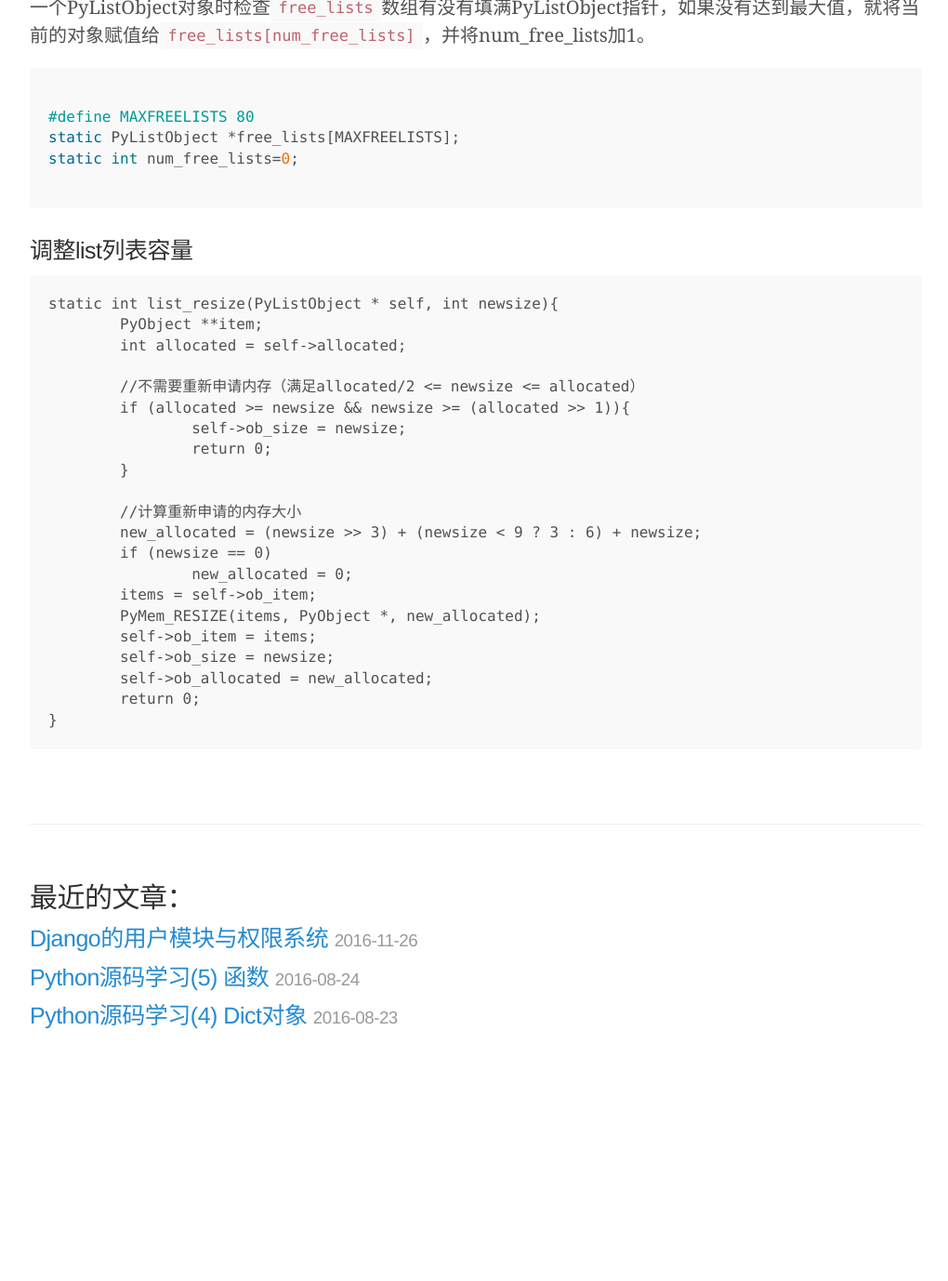
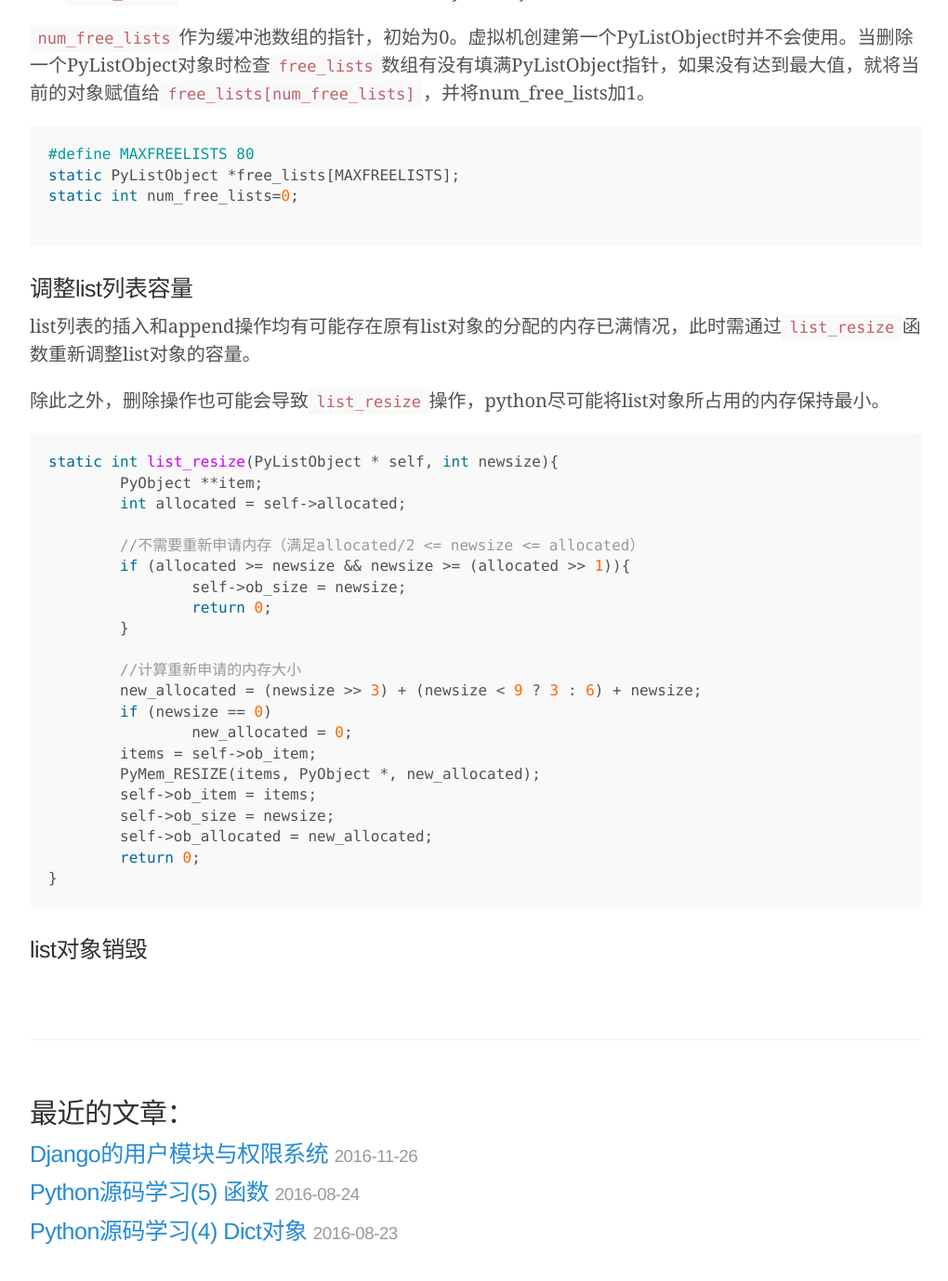
Before and after one commit to cocoakekeyu/cocoakekeyu.github.io, a Jekyll site: the page built from _posts/2016-08-22-Python源码学习(3)-List对象.md, in a window 1280 px wide and 1400 px high, scrolled down 1587 px. Shown: the top 1378 px of the window at 93% size, without its empty margins (128-1148 px from the left). Built offline with Jekyll 4.4.1, drawn with Linux system fonts in a browser that asks for light colours; nearby versions of some CDN libraries; Markdown is read by kramdown in place of the engine named in the settings; comment, search, counter and statistics services are not loaded; before the commit the page ends 2755 px from its top, so only the background shows below that; some of the changed text lies outside the part shown.

Commit message:
修改python源码部分笔记中错误

````diff
--- a/_posts/2016-08-22-Python源码学习(3)-List对象.md
+++ b/_posts/2016-08-22-Python源码学习(3)-List对象.md
@@ -6,20 +6,21 @@
 
 ### 定义
 
-```
-
+```c
 typedef struct {
 	PyObject_VAR_HEAD
 	PyObject **ob_item;  	//ob_item为指向元素列表的指针，list[0]即是ob_item[0]
 	int allocated;  //当前为List申请的内存元素个数
 };
+```
 
-```
+`ob_size`记录的是list对象实际装的元素个数，`allocated`记录了当前list对象向系统申请的总内存大小（元素个数），一般来说，`allocated`>=`ob_size`。
+
+例如，一个list对象内容纳10个元素，已经装入了5个，则allocated=10, ob_size=5。
 
 ### 创建对象
 
 ```c
-
 PyObject * PyList_New(int size){
 	PyListObject *op;
 	size_t nbytes;
@@ -62,7 +63,6 @@
 `num_free_lists`作为缓冲池数组的指针，初始为0。虚拟机创建第一个PyListObject时并不会使用。当删除一个PyListObject对象时检查`free_lists`数组有没有填满PyListObject指针，如果没有达到最大值，就将当前的对象赋值给`free_lists[num_free_lists]`，并将num_free_lists加1。
 
 ```c
-
 #define MAXFREELISTS 80
 static PyListObject *free_lists[MAXFREELISTS];
 static int num_free_lists=0;
@@ -72,7 +72,11 @@
 
 ### 调整list列表容量
 
-```
+list列表的插入和append操作均有可能存在原有list对象的分配的内存已满情况，此时需通过`list_resize`函数重新调整list对象的容量。
+
+除此之外，删除操作也可能会导致`list_resize`操作，python尽可能将list对象所占用的内存保持最小。
+
+```c
 static int list_resize(PyListObject * self, int newsize){
 	PyObject **item;
 	int allocated = self->allocated;
@@ -95,3 +99,6 @@
 	return 0;
 }
 ```
+
+
+### list对象销毁
````
Also changed, not shown: _posts/2016-08-20-Python源码学习(1)-整数.md (+41 -10 lines), _posts/2016-08-21-Python源码学习(2)-字符串.md (+22 -9 lines).
